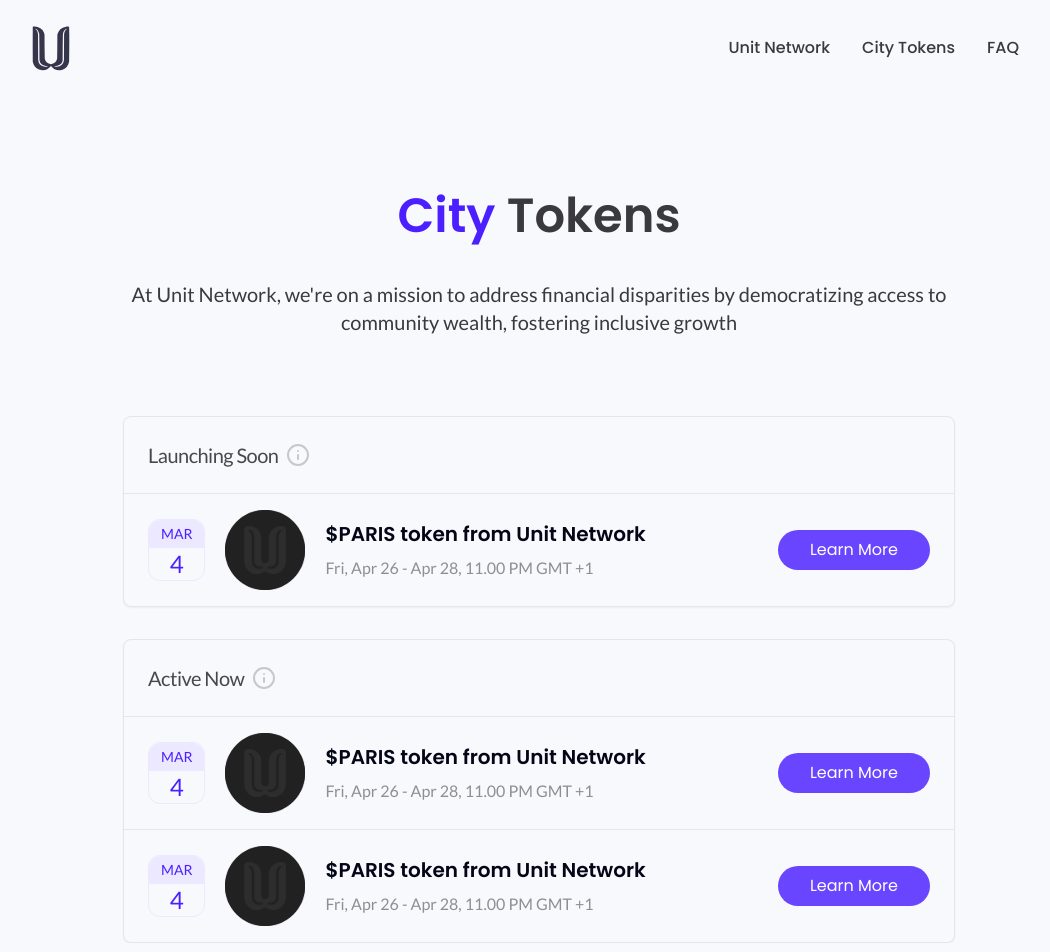
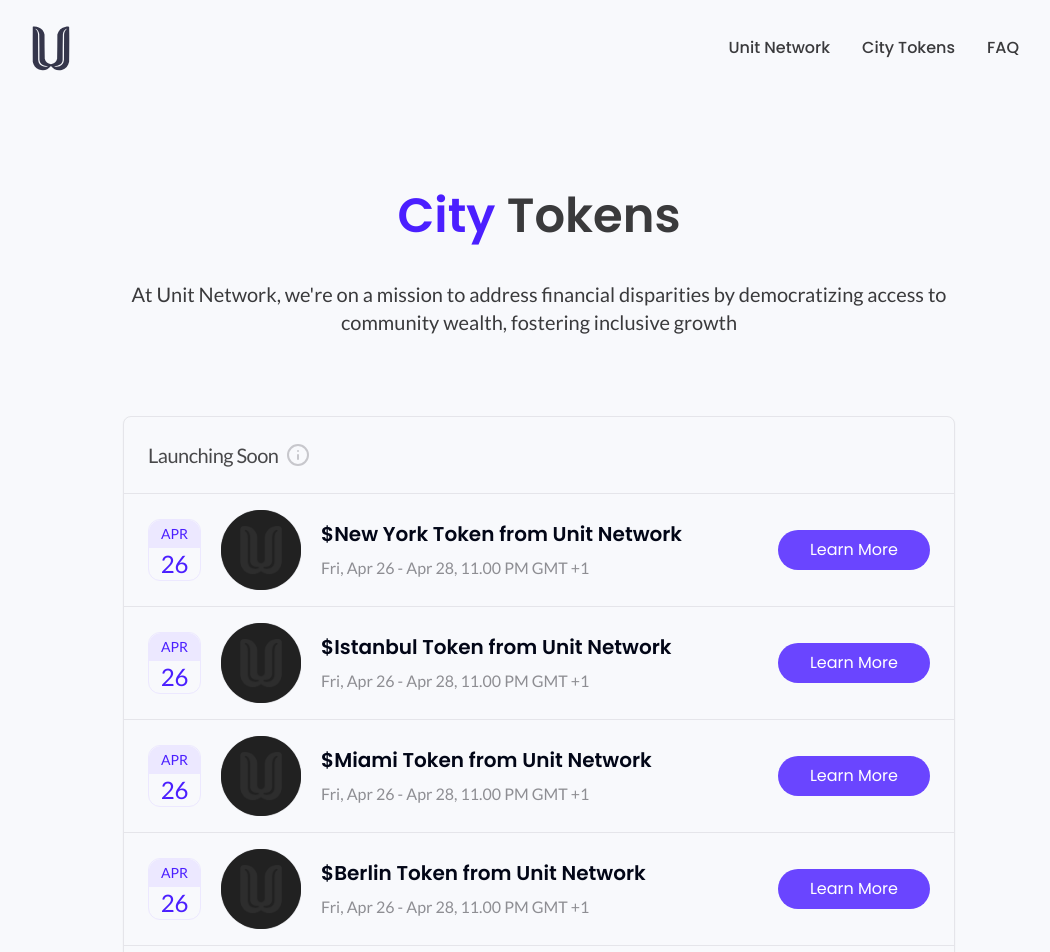
Before and after one commit to UnitCode-org/unit-cities, a Next.js app: page /city-tokens in a window 1280 px wide. Shown: the top 952 px of the page, without its empty margins (101-1151 px from the left). Built offline with nearby package versions, Linux system fonts and the light colour scheme.

Commit message:
feat: update city token list to global variable

```diff
--- a/package.json
+++ b/package.json
@@ -21,6 +21,7 @@
     "@radix-ui/react-separator": "^1.0.3",
     "class-variance-authority": "^0.7.0",
     "clsx": "^2.1.0",
+    "date-fns": "^3.6.0",
     "embla-carousel-react": "^8.0.0",
     "framer-motion": "^11.0.14",
     "lucide-react": "^0.358.0",
--- a/src/app/city-tokens/page.tsx
+++ b/src/app/city-tokens/page.tsx
@@ -1,3 +1,4 @@
+import { addHours, isFuture, isPast, parse } from "date-fns";
 import { InfoIcon } from "lucide-react";
 import Image from "next/image";
 import Link from "next/link";
@@ -9,7 +10,34 @@
 import { Button } from "@/components/ui/button";
 import { Card, CardContent, CardHeader, CardTitle } from "@/components/ui/card";
 
+import { cityTokens } from "@/constant/CityToken";
+
 function CityToken() {
+  const launchingSoon = cityTokens.filter((token) => {
+    const timezoneOffset = parseInt(
+      token.schedule.timezone.replace("GMT", "").trim(),
+    );
+    const scheduleDateWithoutTimezone = parse(
+      `${token.schedule.start_date}, ${token.schedule.year}, ${token.schedule.time}`,
+      "MMM dd, yyyy, hh.mm a",
+      new Date(),
+    );
+    const scheduleDate = addHours(scheduleDateWithoutTimezone, timezoneOffset);
+    return isFuture(scheduleDate);
+  });
+  const activeNow = cityTokens.filter((token) => {
+    const timezoneOffset = parseInt(
+      token.schedule.timezone.replace("GMT", "").trim(),
+    );
+    const scheduleDateWithoutTimezone = parse(
+      `${token.schedule.start_date}, ${token.schedule.year}, ${token.schedule.time}`,
+      "MMM dd, yyyy, hh.mm a",
+      new Date(),
+    );
+    const scheduleDate = addHours(scheduleDateWithoutTimezone, timezoneOffset);
+    return isPast(scheduleDate);
+  });
+
   return (
     <Layout>
       <section className="flex flex-col items-center gap-y-8 px-8 pt-48 text-center md:px-16 xl:px-56 2xl:px-96">
@@ -27,19 +55,29 @@
               Launching Soon <InfoIcon className="text-unit-grey-30" />
             </CardTitle>
           </CardHeader>
-          <CardContent className="w-full pb-0">
-            <div className="flex w-full items-center gap-x-12">
+          <CardContent className="w-full p-0">
+            {launchingSoon.map((cityToken, index) => (
+              <div
+                key={cityToken.name}
+                className={cn(
+                  "flex w-full items-center gap-x-12 px-6",
+                  launchingSoon.length - 1 !== index &&
+                    "border-b border-unit-grey-20",
+                )}
+              >
                 <div className="flex w-full items-start gap-x-5 py-4 md:items-center">
                   <div className="hidden flex-col items-center justify-center rounded-xl border border-unit-purple-10 text-unit-purple-60 md:flex">
                     <div className="rounded-t-xl bg-unit-purple-10 px-3 py-1 text-sm">
-                    MAR
+                      {cityToken.schedule.start_date.slice(0, 3).toUpperCase()}
                     </div>
-                  <div className="text-2xl">4</div>
+                    <div className="text-2xl">
+                      {cityToken.schedule.start_date.slice(4)}
+                    </div>
                   </div>
                   <div className="relative flex size-16 min-w-16 items-center justify-center rounded-full bg-unit-black-80 text-sm font-semibold text-unit-grey-10 md:size-20 md:min-w-20 md:text-base">
                     <Image
-                    src="/images/token/placeholder.png"
-                    alt="Unit City"
+                      src={cityToken.image}
+                      alt={cityToken.name}
                       priority={true}
                       quality={100}
                       fill
@@ -50,13 +88,16 @@
                   <div className="flex w-full flex-col items-start gap-x-5 gap-y-2 md:flex-row md:items-center">
                     <div className="flex flex-col items-start gap-y-2 text-start">
                       <h4 className="text-lg font-semibold md:text-xl">
-                      $PARIS token from Unit Network
+                        {cityToken.headline}
                       </h4>
                       <p className="text-sm text-unit-grey-40 md:text-base">
-                      Fri, Apr 26 - Apr 28, 11.00 PM GMT +1
+                        {cityToken.schedule.day},{" "}
+                        {cityToken.schedule.start_date} -{" "}
+                        {cityToken.schedule.end_date}, {cityToken.schedule.time}{" "}
+                        {cityToken.schedule.timezone}
                       </p>
                     </div>
-                  <Link href="#" className="md:ml-auto">
+                    <Link href={cityToken.link} className="md:ml-auto">
                       <Button className="rounded-full bg-unit-purple-40 px-8 py-2 hover:bg-unit-purple-40 hover:opacity-90 sm:py-2 sm:text-base md:py-2">
                         Learn More
                       </Button>
@@ -64,6 +105,7 @@
                   </div>
                 </div>
               </div>
+            ))}
           </CardContent>
         </Card>
         <Card className="w-full border border-unit-grey-20 bg-unit-grey-10">
@@ -73,18 +115,28 @@
             </CardTitle>
           </CardHeader>
           <CardContent className="w-full p-0">
-            <div className="flex w-full items-center gap-x-12 border-b border-unit-grey-20 px-6">
+            {activeNow.map((cityToken, index) => (
+              <div
+                key={cityToken.name}
+                className={cn(
+                  "flex w-full items-center gap-x-12 px-6",
+                  launchingSoon.length - 1 !== index &&
+                    "border-b border-unit-grey-20",
+                )}
+              >
                 <div className="flex w-full items-start gap-x-5 py-4 md:items-center">
                   <div className="hidden flex-col items-center justify-center rounded-xl border border-unit-purple-10 text-unit-purple-60 md:flex">
                     <div className="rounded-t-xl bg-unit-purple-10 px-3 py-1 text-sm">
-                    MAR
+                      {cityToken.schedule.start_date.slice(0, 3).toUpperCase()}
                     </div>
-                  <div className="text-2xl">4</div>
+                    <div className="text-2xl">
+                      {cityToken.schedule.start_date.slice(4)}
+                    </div>
                   </div>
                   <div className="relative flex size-16 min-w-16 items-center justify-center rounded-full bg-unit-black-80 text-sm font-semibold text-unit-grey-10 md:size-20 md:min-w-20 md:text-base">
                     <Image
-                    src="/images/token/placeholder.png"
-                    alt="Unit City"
+                      src={cityToken.image}
+                      alt={cityToken.name}
                       priority={true}
                       quality={100}
                       fill
@@ -95,13 +147,16 @@
                   <div className="flex w-full flex-col items-start gap-x-5 gap-y-2 md:flex-row md:items-center">
                     <div className="flex flex-col items-start gap-y-2 text-start">
                       <h4 className="text-lg font-semibold md:text-xl">
-                      $PARIS token from Unit Network
+                        {cityToken.headline}
                       </h4>
                       <p className="text-sm text-unit-grey-40 md:text-base">
-                      Fri, Apr 26 - Apr 28, 11.00 PM GMT +1
+                        {cityToken.schedule.day},{" "}
+                        {cityToken.schedule.start_date} -{" "}
+                        {cityToken.schedule.end_date}, {cityToken.schedule.time}{" "}
+                        {cityToken.schedule.timezone}
                       </p>
                     </div>
-                  <Link href="#" className="md:ml-auto">
+                    <Link href={cityToken.link} className="md:ml-auto">
                       <Button className="rounded-full bg-unit-purple-40 px-8 py-2 hover:bg-unit-purple-40 hover:opacity-90 sm:py-2 sm:text-base md:py-2">
                         Learn More
                       </Button>
@@ -109,42 +164,7 @@
                   </div>
                 </div>
               </div>
-            <div className="flex w-full items-center gap-x-12 px-6">
-              <div className="flex w-full items-start gap-x-5 py-4 md:items-center">
-                <div className="hidden flex-col items-center justify-center rounded-xl border border-unit-purple-10 text-unit-purple-60 md:flex">
-                  <div className="rounded-t-xl bg-unit-purple-10 px-3 py-1 text-sm">
-                    MAR
-                  </div>
-                  <div className="text-2xl">4</div>
-                </div>
-                <div className="relative flex size-16 min-w-16 items-center justify-center rounded-full bg-unit-black-80 text-sm font-semibold text-unit-grey-10 md:size-20 md:min-w-20 md:text-base">
-                  <Image
-                    src="/images/token/placeholder.png"
-                    alt="Unit City"
-                    priority={true}
-                    quality={100}
-                    fill
-                    sizes="100vw"
-                    className={cn("object-cover")}
-                  />
-                </div>
-                <div className="flex w-full flex-col items-start gap-x-5 gap-y-2 md:flex-row md:items-center">
-                  <div className="flex flex-col items-start gap-y-2 text-start">
-                    <h4 className="text-lg font-semibold md:text-xl">
-                      $PARIS token from Unit Network
-                    </h4>
-                    <p className="text-sm text-unit-grey-40 md:text-base">
-                      Fri, Apr 26 - Apr 28, 11.00 PM GMT +1
-                    </p>
-                  </div>
-                  <Link href="#" className="md:ml-auto">
-                    <Button className="rounded-full bg-unit-purple-40 px-8 py-2 hover:bg-unit-purple-40 hover:opacity-90 sm:py-2 sm:text-base md:py-2">
-                      Learn More
-                    </Button>
-                  </Link>
-                </div>
-              </div>
-            </div>
+            ))}
           </CardContent>
         </Card>
       </section>
--- a/src/constant/CityToken.ts
+++ b/src/constant/CityToken.ts
@@ -3,127 +3,253 @@
   image: string;
   link: string;
   headline: string;
-  schedule: string;
+  schedule: {
+    day: string;
+    start_date: string;
+    end_date: string;
+    time: string;
+    year: string;
+    timezone: string;
+  };
 };
 
 export const cityTokens: CityToken[] = [
   {
     name: "London",
-    image: "/images/angels.png",
+    image: "/images/token/placeholder.png",
     link: "/",
-    headline: "$LONDON Token from Unit Network",
-    schedule: "Fri, Apr 26 - Apr 28, 11.00 PM GMT +1",
+    headline: "$London Token from Unit Network",
+    schedule: {
+      day: "Fri",
+      start_date: "Feb 26",
+      end_date: "Apr 28",
+      year: "2024",
+      time: "11.00 PM",
+      timezone: "GMT +1",
+    },
   },
   {
     name: "New York",
-    image: "/images/angels.png",
+    image: "/images/token/placeholder.png",
     link: "/",
-    headline: "$LONDON Token from Unit Network",
-    schedule: "Fri, Apr 26 - Apr 28, 11.00 PM GMT +1",
+    headline: "$New York Token from Unit Network",
+    schedule: {
+      day: "Fri",
+      start_date: "Apr 26",
+      end_date: "Apr 28",
+      year: "2024",
+      time: "11.00 PM",
+      timezone: "GMT +1",
+    },
   },
   {
     name: "Istanbul",
-    image: "/images/angels.png",
+    image: "/images/token/placeholder.png",
     link: "/",
-    headline: "$LONDON Token from Unit Network",
-    schedule: "Fri, Apr 26 - Apr 28, 11.00 PM GMT +1",
+    headline: "$Istanbul Token from Unit Network",
+    schedule: {
+      day: "Fri",
+      start_date: "Apr 26",
+      end_date: "Apr 28",
+      year: "2024",
+      time: "11.00 PM",
+      timezone: "GMT +1",
+    },
   },
   {
     name: "Miami",
-    image: "/images/angels.png",
+    image: "/images/token/placeholder.png",
     link: "/",
-    headline: "$LONDON Token from Unit Network",
-    schedule: "Fri, Apr 26 - Apr 28, 11.00 PM GMT +1",
+    headline: "$Miami Token from Unit Network",
+    schedule: {
+      day: "Fri",
+      start_date: "Apr 26",
+      end_date: "Apr 28",
+      year: "2024",
+      time: "11.00 PM",
+      timezone: "GMT +1",
+    },
   },
   {
     name: "Berlin",
-    image: "/images/angels.png",
+    image: "/images/token/placeholder.png",
     link: "/",
-    headline: "$LONDON Token from Unit Network",
-    schedule: "Fri, Apr 26 - Apr 28, 11.00 PM GMT +1",
+    headline: "$Berlin Token from Unit Network",
+    schedule: {
+      day: "Fri",
+      start_date: "Apr 26",
+      end_date: "Apr 28",
+      year: "2024",
+      time: "11.00 PM",
+      timezone: "GMT +1",
+    },
   },
   {
     name: "Cairo",
-    image: "/images/angels.png",
+    image: "/images/token/placeholder.png",
     link: "/",
-    headline: "$LONDON Token from Unit Network",
-    schedule: "Fri, Apr 26 - Apr 28, 11.00 PM GMT +1",
+    headline: "$Cairo Token from Unit Network",
+    schedule: {
+      day: "Fri",
+      start_date: "Apr 26",
+      end_date: "Apr 28",
+      year: "2024",
+      time: "11.00 PM",
+      timezone: "GMT +1",
+    },
   },
   {
     name: "Paris",
-    image: "/images/angels.png",
+    image: "/images/token/placeholder.png",
     link: "/",
-    headline: "$LONDON Token from Unit Network",
-    schedule: "Fri, Apr 26 - Apr 28, 11.00 PM GMT +1",
+    headline: "$Paris Token from Unit Network",
+    schedule: {
+      day: "Fri",
+      start_date: "Apr 26",
+      end_date: "Apr 28",
+      year: "2024",
+      time: "11.00 PM",
+      timezone: "GMT +1",
+    },
   },
   {
     name: "Panama",
-    image: "/images/angels.png",
+    image: "/images/token/placeholder.png",
     link: "/",
-    headline: "$LONDON Token from Unit Network",
-    schedule: "Fri, Apr 26 - Apr 28, 11.00 PM GMT +1",
+    headline: "$Panama Token from Unit Network",
+    schedule: {
+      day: "Fri",
+      start_date: "Apr 26",
+      end_date: "Apr 28",
+      year: "2024",
+      time: "11.00 PM",
+      timezone: "GMT +1",
+    },
   },
   {
     name: "Lisbon",
-    image: "/images/angels.png",
+    image: "/images/token/placeholder.png",
     link: "/",
-    headline: "$LONDON Token from Unit Network",
-    schedule: "Fri, Apr 26 - Apr 28, 11.00 PM GMT +1",
+    headline: "$Lisbon Token from Unit Network",
+    schedule: {
+      day: "Fri",
+      start_date: "Apr 26",
+      end_date: "Apr 28",
+      year: "2024",
+      time: "11.00 PM",
+      timezone: "GMT +1",
+    },
   },
   {
     name: "Cape Town",
-    image: "/images/angels.png",
+    image: "/images/token/placeholder.png",
     link: "/",
-    headline: "$LONDON Token from Unit Network",
-    schedule: "Fri, Apr 26 - Apr 28, 11.00 PM GMT +1",
+    headline: "$Cape Town Token from Unit Network",
+    schedule: {
+      day: "Fri",
+      start_date: "Apr 26",
+      end_date: "Apr 28",
+      year: "2024",
+      time: "11.00 PM",
+      timezone: "GMT +1",
+    },
   },
   {
     name: "Nairobi",
-    image: "/images/angels.png",
+    image: "/images/token/placeholder.png",
     link: "/",
-    headline: "$LONDON Token from Unit Network",
-    schedule: "Fri, Apr 26 - Apr 28, 11.00 PM GMT +1",
+    headline: "$Nairobi Token from Unit Network",
+    schedule: {
+      day: "Fri",
+      start_date: "Apr 26",
+      end_date: "Apr 28",
+      year: "2024",
+      time: "11.00 PM",
+      timezone: "GMT +1",
+    },
   },
   {
     name: "San Francisco",
-    image: "/images/angels.png",
+    image: "/images/token/placeholder.png",
     link: "/",
-    headline: "$LONDON Token from Unit Network",
-    schedule: "Fri, Apr 26 - Apr 28, 11.00 PM GMT +1",
+    headline: "$San Francisco Token from Unit Network",
+    schedule: {
+      day: "Fri",
+      start_date: "Apr 26",
+      end_date: "Apr 28",
+      year: "2024",
+      time: "11.00 PM",
+      timezone: "GMT +1",
+    },
   },
   {
     name: "Davos",
-    image: "/images/angels.png",
+    image: "/images/token/placeholder.png",
     link: "/",
-    headline: "$LONDON Token from Unit Network",
-    schedule: "Fri, Apr 26 - Apr 28, 11.00 PM GMT +1",
+    headline: "$Davos Token from Unit Network",
+    schedule: {
+      day: "Fri",
+      start_date: "Apr 26",
+      end_date: "Apr 28",
+      year: "2024",
+      time: "11.00 PM",
+      timezone: "GMT +1",
+    },
   },
   {
     name: "Los Angeles",
-    image: "/images/angels.png",
+    image: "/images/token/placeholder.png",
     link: "/",
-    headline: "$LONDON Token from Unit Network",
-    schedule: "Fri, Apr 26 - Apr 28, 11.00 PM GMT +1",
+    headline: "$Los Angeles Token from Unit Network",
+    schedule: {
+      day: "Fri",
+      start_date: "Apr 26",
+      end_date: "Apr 28",
+      year: "2024",
+      time: "11.00 PM",
+      timezone: "GMT +1",
+    },
   },
   {
     name: "Mexico City",
-    image: "/images/angels.png",
+    image: "/images/token/placeholder.png",
     link: "/",
-    headline: "$LONDON Token from Unit Network",
-    schedule: "Fri, Apr 26 - Apr 28, 11.00 PM GMT +1",
+    headline: "$Mexico City Token from Unit Network",
+    schedule: {
+      day: "Fri",
+      start_date: "Apr 26",
+      end_date: "Apr 28",
+      year: "2024",
+      time: "11.00 PM",
+      timezone: "GMT +1",
+    },
   },
   {
     name: "Seoul",
-    image: "/images/angels.png",
+    image: "/images/token/placeholder.png",
     link: "/",
-    headline: "$LONDON Token from Unit Network",
-    schedule: "Fri, Apr 26 - Apr 28, 11.00 PM GMT +1",
+    headline: "$Seoul Token from Unit Network",
+    schedule: {
+      day: "Fri",
+      start_date: "Apr 26",
+      end_date: "Apr 28",
+      year: "2024",
+      time: "11.00 PM",
+      timezone: "GMT +1",
+    },
   },
   {
     name: "Tokyo",
-    image: "/images/angels.png",
+    image: "/images/token/placeholder.png",
     link: "/",
-    headline: "$LONDON Token from Unit Network",
-    schedule: "Fri, Apr 26 - Apr 28, 11.00 PM GMT +1",
+    headline: "$Tokyo Token from Unit Network",
+    schedule: {
+      day: "Fri",
+      start_date: "Apr 26",
+      end_date: "Apr 28",
+      year: "2024",
+      time: "11.00 PM",
+      timezone: "GMT +1",
+    },
   },
 ];
```
Also changed, not shown: 1 other file (tests, documents, lock files or other folders). Lines whose indentation alone changed are shown as unchanged.
